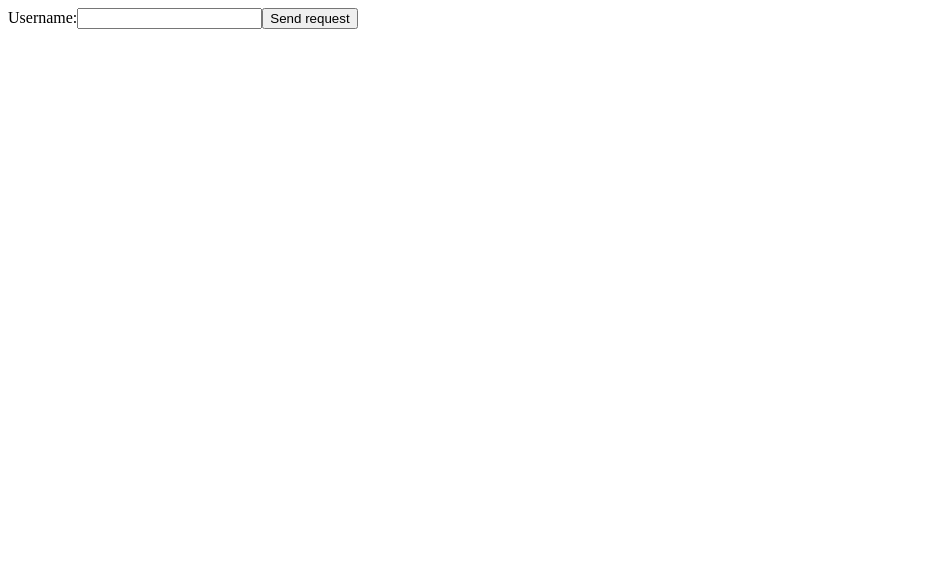
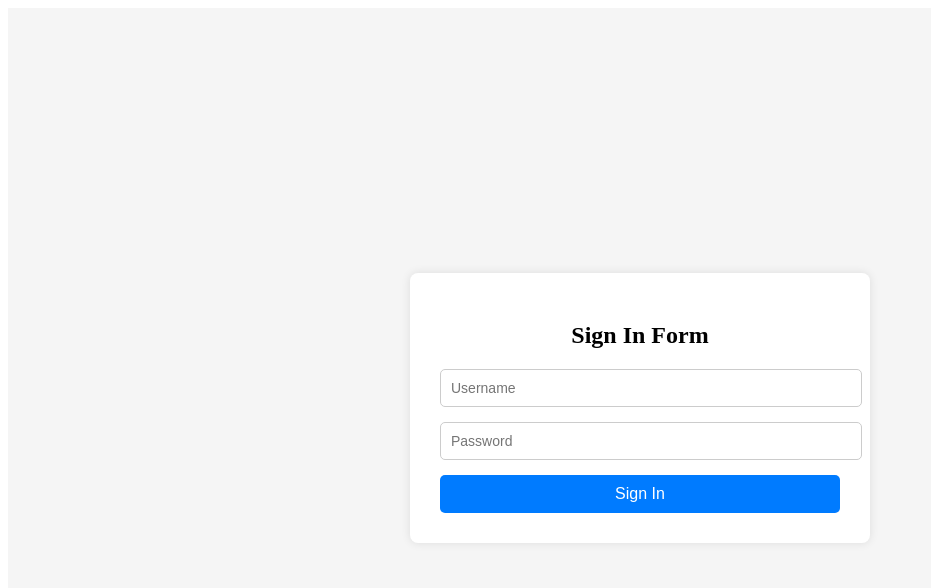
Before and after one commit to kundusomnath610/sales-savvy-fe, a React (Create React App) app: page /sign_in_page in a window 1280 px wide. Shown: the top 588 px of the page, without its empty margins (0-931 px from the left). Built offline with nearby package versions, Linux system fonts and the light colour scheme.

Commit message:
initial commit

```diff
--- a/src/Pages/Signin.jsx
+++ b/src/Pages/Signin.jsx
@@ -1,25 +1,89 @@
-import React, { useState } from 'react'
-import axios from 'axios'
+import React, { useState } from 'react';
+import axios from 'axios';
 
-export default function Signup() {
+function SignInForm() {
+  const [formData, setFormData] = useState({
+    username: '',
+    password: '',
+  });
 
-  const [username, setUsername] = useState('')
-  const handleSubmit = () => {
-      axios.get('http://localhost:8080/tester',{
-        params:{'username':username}
-    })
-  }
+  const [message, setMessage] = useState('');
+
+  const handleChange = (e) => {
+    const { name, value } = e.target;
+    setFormData(prev => ({
+      ...prev,
+      [name]: value
+    }));
+  };
+
+  const handleSubmit = async (e) => {
+    e.preventDefault();
+    try {
+      const response = await axios.post('http://localhost:8080/signIn', formData);
+      setMessage(response.data); // "User Saved" or "Failed"
+    } catch (error) {
+      setMessage('Error occurred during sign-in');
+    }
+  };
+
   return (
-    <>
-      <form onSubmit = {handleSubmit}>
-          <label>Username:</label>
-          <input type = "text"
-                 value = {username}
-                 onChange = {(e) => setUsername(e.target.value)}>
-          </input>
-          <button type = 'submit'>Send request</button>
+    <div style={{ display: 'flex', justifyContent: 'center', alignItems: 'center', minHeight: '100vh', backgroundColor: '#f5f5f5' }}>
+      <form onSubmit={handleSubmit} style={{
+        background: '#fff',
+        padding: '30px',
+        borderRadius: '8px',
+        width: '100%',
+        maxWidth: '400px',
+        boxShadow: '0 0 10px rgba(0,0,0,0.1)'
+      }}>
+        <h2 style={{ textAlign: 'center', marginBottom: '20px' }}>Sign In Form </h2>
+
+        <input
+          type="text"
+          name="username"
+          placeholder="Username"
+          required
+          value={formData.username}
+          onChange={handleChange}
+          style={inputStyle}
+        />
+
+        <input
+          type="password"
+          name="password"
+          placeholder="Password"
+          required
+          value={formData.password}
+          onChange={handleChange}
+          style={inputStyle}
+        />
+
+
+        <button type="submit" style={{
+          width: '100%',
+          padding: '10px',
+          backgroundColor: '#007bff',
+          color: '#fff',
+          border: 'none',
+          borderRadius: '5px',
+          fontSize: '16px',
+          cursor: 'pointer'
+        }}>Sign In</button>
+
+        {message && <p style={{ textAlign: 'center', marginTop: '15px', color: 'gray' }}>{message}</p>}
       </form>
+    </div>
+  );
+}
 
-    </>
-  )
-}
+const inputStyle = {
+  width: '100%',
+  padding: '10px',
+  marginBottom: '15px',
+  border: '1px solid #ccc',
+  borderRadius: '5px',
+  fontSize: '14px'
+};
+
+export default SignInForm;
--- a/src/Pages/Signup.jsx
+++ b/src/Pages/Signup.jsx
@@ -41,7 +41,7 @@ function SignUpForm() {
         maxWidth: '400px',
         boxShadow: '0 0 10px rgba(0,0,0,0.1)'
       }}>
-        <h2 style={{ textAlign: 'center', marginBottom: '20px' }}>Sign Up</h2>
+        <h2 style={{ textAlign: 'center', marginBottom: '20px' }}>Sign Up From</h2>
 
         <input
           type="text"
```
